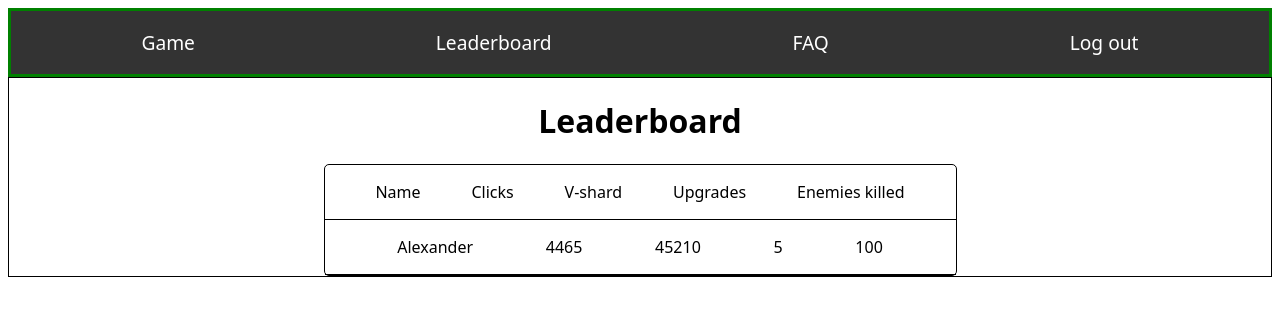
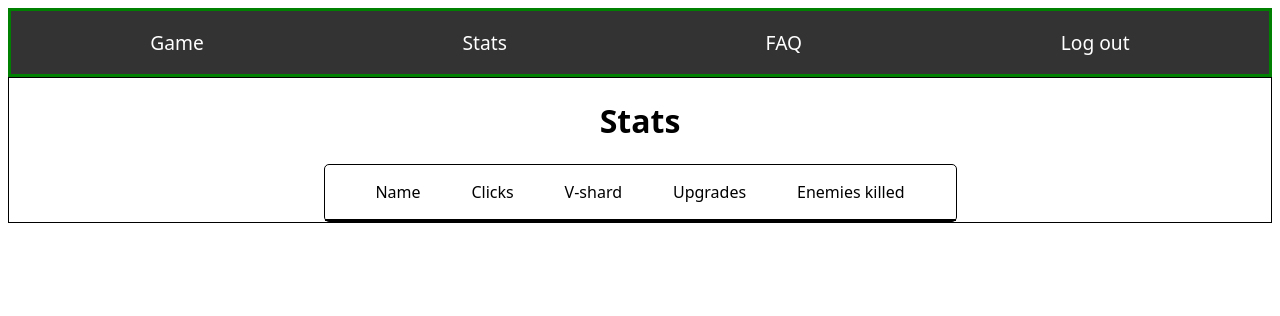
Before and after one commit to SpaceApe06/Viper_Melancholy, a PHP site: page /board.php in a window 1280 px wide. Shown: the top 316 px of the page. Run offline with PHP 8.4, Linux system fonts and the light colour scheme; a user stored in the database is signed in; data comes from the database, SQL or seed files in the repository.

Commit message:
Small fix

```diff
--- a/src/pages/FAQ.php
+++ b/src/pages/FAQ.php
@@ -17,7 +17,7 @@ if(!isset($_SESSION['user_id'])) {
 ?>
 <html>
     <head>
-        <title>game</title>
+        <title>FAQ</title>
         <meta charset="UTF-8">
         <meta name="viewport" content="width=device-width, initial-scale=1.0">
         <link rel="stylesheet" type="text/css" href="style.css">
@@ -27,7 +27,7 @@ if(!isset($_SESSION['user_id'])) {
         <!-- Navbar -->
         <nav id="navBar">
             <a id="navKnapp" href="/game.php">Game</a>
-            <a id="navKnapp" href="/board.php">Leaderboard</a>
+            <a id="navKnapp" href="/board.php">Stats</a>
             <a id="navKnapp" href="/FAQ.php">FAQ</a>
             <!-- Hvis brukeren er en admin så vil denne knappen til admin siden dukke opp -->
             <?php if ($user['admin'] == 1): ?>
--- a/src/pages/admin.php
+++ b/src/pages/admin.php
@@ -17,7 +17,7 @@ if(!isset($_SESSION['user_id'])) {
 ?>
 <html>
     <head>
-        <title>game</title>
+        <title>Admin Side</title>
         <meta charset="UTF-8">
         <meta name="viewport" content="width=device-width, initial-scale=1.0">
         <link rel="stylesheet" type="text/css" href="style.css">
@@ -27,7 +27,7 @@ if(!isset($_SESSION['user_id'])) {
         <!-- Navbar -->
         <nav id="navBar">
             <a id="navKnapp" href="/game.php">Game</a>
-            <a id="navKnapp" href="/board.php">Leaderboard</a>
+            <a id="navKnapp" href="/board.php">Stats</a>
             <a id="navKnapp" href="/FAQ.php">FAQ</a>
             <!-- Hvis admin så vil denne knappen til admin siden dukke opp -->
             <?php if ($user['admin'] == 1): ?>
--- a/src/pages/board.php
+++ b/src/pages/board.php
@@ -16,17 +16,18 @@ if(!isset($_SESSION['user_id'])) {
     $user = $result->fetch_assoc();
 ?>
 <html>
-<head>
-	<title>game</title>
-	<meta charset="UTF-8">
-	<meta name="viewport" content="width=device-width, initial-scale=1.0">
-	<link rel="stylesheet" type="text/css" href="style.css">
-</head>
+    <head>
+        <title>Leaderboard</title>
+        <meta charset="UTF-8">
+        <meta name="viewport" content="width=device-width, initial-scale=1.0">
+        <link rel="stylesheet" type="text/css" href="style.css">
+    </head>
+
 	<body>
         <!-- Navbar -->
         <nav id="navBar">
             <a id="navKnapp" href="/game.php">Game</a>
-            <a id="navKnapp" href="/board.php">Leaderboard</a>
+            <a id="navKnapp" href="/board.php">Stats</a>
             <a id="navKnapp" href="/FAQ.php">FAQ</a>
             <!-- Hvis admin så vil denne knappen til admin siden dukke opp -->
             <?php if ($user['admin'] == 1): ?>
@@ -36,7 +37,7 @@ if(!isset($_SESSION['user_id'])) {
         </nav>
 
         <div id="board_container">
-            <h1 id=board_title>Leaderboard</h1>
+            <h1 id=board_title>Stats</h1>
             <div id="score_container">
                 <div id="score_type">
                     <p>Name</p>
@@ -46,12 +47,13 @@ if(!isset($_SESSION['user_id'])) {
                     <p>Enemies killed</p>
                 </div>
 
-                <div id="score_type">
-                    <p>Alexander</p>
+                <div id="player_score">
+
+                    <!-- <p>Alexander</p>
                     <p>4465</p>
                     <p>45210</p>
                     <p>5</p>
-                    <p>100</p>
+                    <p>100</p> -->
                 </div>
             </div>
         </div>
--- a/src/pages/game.php
+++ b/src/pages/game.php
@@ -27,7 +27,7 @@ if(!isset($_SESSION['user_id'])) {
 		        <!-- Navbar -->
 			<nav id="navBar">
 				<a id="navKnapp" href="/game.php">Game</a>
-				<a id="navKnapp" href="/board.php">Leaderboard</a>
+				<a id="navKnapp" href="/board.php">Stats</a>
 				<a id="navKnapp" href="/FAQ.php">FAQ</a>
 				<!-- Hvis admin så vil denne knappen til admin siden dukke opp -->
 				<?php if ($user['admin'] == 1): ?>
--- a/src/pages/index.php
+++ b/src/pages/index.php
@@ -1,6 +1,6 @@
 <html>
 <head>
-    <title>Viper's Melancholy</title>
+    <title>logg inn</title>
     <meta charset="UTF-8">
     <meta name="viewport" content="width=device-width, initial-scale=1.0">
     <link rel="stylesheet" type="text/css" href="style.css">
--- a/src/pages/style.css
+++ b/src/pages/style.css
@@ -107,12 +107,12 @@ main {
     justify-content: space-evenly;
     border-bottom: 1px solid black;
 }
-/* #player_score {
+#player_score {
     display: flex;
-    flex-direction: column;
+    flex-direction: row;
     justify-content: space-evenly;
     border-bottom: 1px solid black;
-} */
+}
 
 /* Spillet */
 
```
